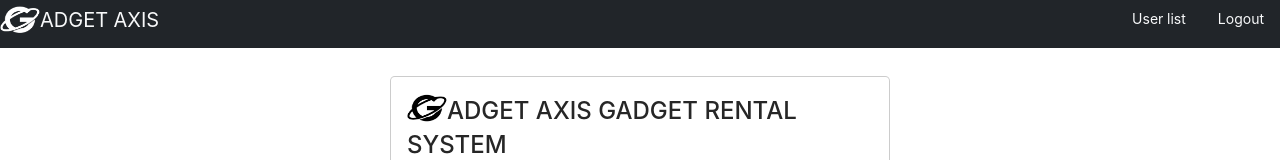
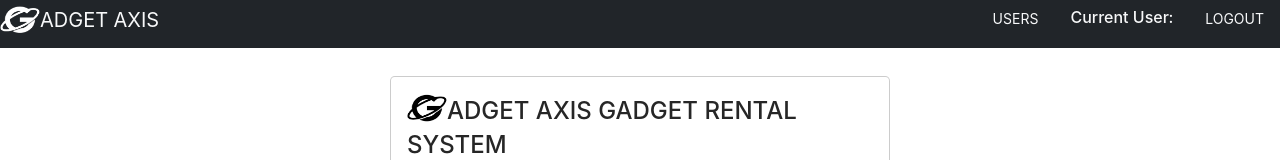
Before and after one commit to ashvinsunga/gadget-axis-next, a Next.js app in the folder client/: page / in a window 1280 px wide. Shown: the top 160 px of the page. Built offline with nearby package versions, Linux system fonts and the light colour scheme; sample sign-in values are in the browser's storage.

Commit message:
login with webtoken

```diff
--- a/client/components/Navbar.component.js
+++ b/client/components/Navbar.component.js
@@ -1,24 +1,28 @@
-import { useContext } from 'react';
+import { useContext, useEffect, useState } from 'react';
 import React from 'react';
 import Link from 'next/link';
 import { UserContext } from '../context';
 import { useRouter } from 'next/router';
-import { Divider } from 'antd';
 
 export default function Navbar() {
+  const [current, setCurrent] = useState('');
   const [state, setState] = useContext(UserContext);
   const router = useRouter();
 
+  useEffect(() => {
+    process.browser && setCurrent(window.location.pathname);
+  }, [process.browser && window.location.pathname]);
+
   const logout = () => {
     window.localStorage.removeItem('axistoken');
+    router.push('/');
     setState(null);
-    router.push('/');
   };
   return (
     <nav className="nav bg-dark d-flex justify-content-end">
       {state !== null && (
         <>
-          <Link href="/">
+          <Link href="/rentnow">
             <a className="navbar-brand text-light me-auto">
               <img
                 src="images/logo-white.png"
@@ -32,11 +36,22 @@ export default function Navbar() {
           </Link>
 
           <Link href="/users">
-            <a className="nav-link text-light">User list</a>
+            <a
+              className={`nav-link text-light ${
+                current === '/users' && 'active'
+              }`}
+            >
+              USERS
+            </a>
           </Link>
 
+          <h6 className="nav-link text-light">
+            {'Current User: '}
+            {state && state.user && state.user.username}
+          </h6>
+
           <a onClick={logout} className="nav-link text-light">
-            Logout
+            LOGOUT
           </a>
         </>
       )}
--- a/client/context/index.js
+++ b/client/context/index.js
@@ -10,7 +10,7 @@ const UserProvider = ({ children }) => {
 
   useEffect(() => {
     setState(JSON.parse(window.localStorage.getItem('axistoken')));
-  });
+  }, []);
   return (
     <UserContext.Provider value={[state, setState]}>
       {children}
--- a/client/pages/index.js
+++ b/client/pages/index.js
@@ -37,6 +37,7 @@ export default function Login() {
     }
   };
 
+  if (state && state.token) router.push('/rentnow');
   return (
     <div className="container">
       <div className="modal-dialog">
--- a/client/pages/rentnow.js
+++ b/client/pages/rentnow.js
@@ -1,7 +1,11 @@
 import { useContext } from 'react';
 import { UserContext } from '../context';
+import { useRouter } from 'next/router';
 
 export default function Login() {
   const [state, setState] = useContext(UserContext);
+  const router = useRouter();
+  if (state === null) router.push('/');
+
   return <h1> {JSON.stringify(state)} Rent now!</h1>;
 }
--- a/client/public/css/styles.css
+++ b/client/public/css/styles.css
@@ -5,3 +5,7 @@
   text-shadow: 2px 2px 8px black;
 }
  */
+
+.active {
+  background-color: darkgrey;
+}
```
Also changed, not shown: client/pages/users.js (+10 -6 lines), 1 other file (tests, documents, lock files or other folders).
